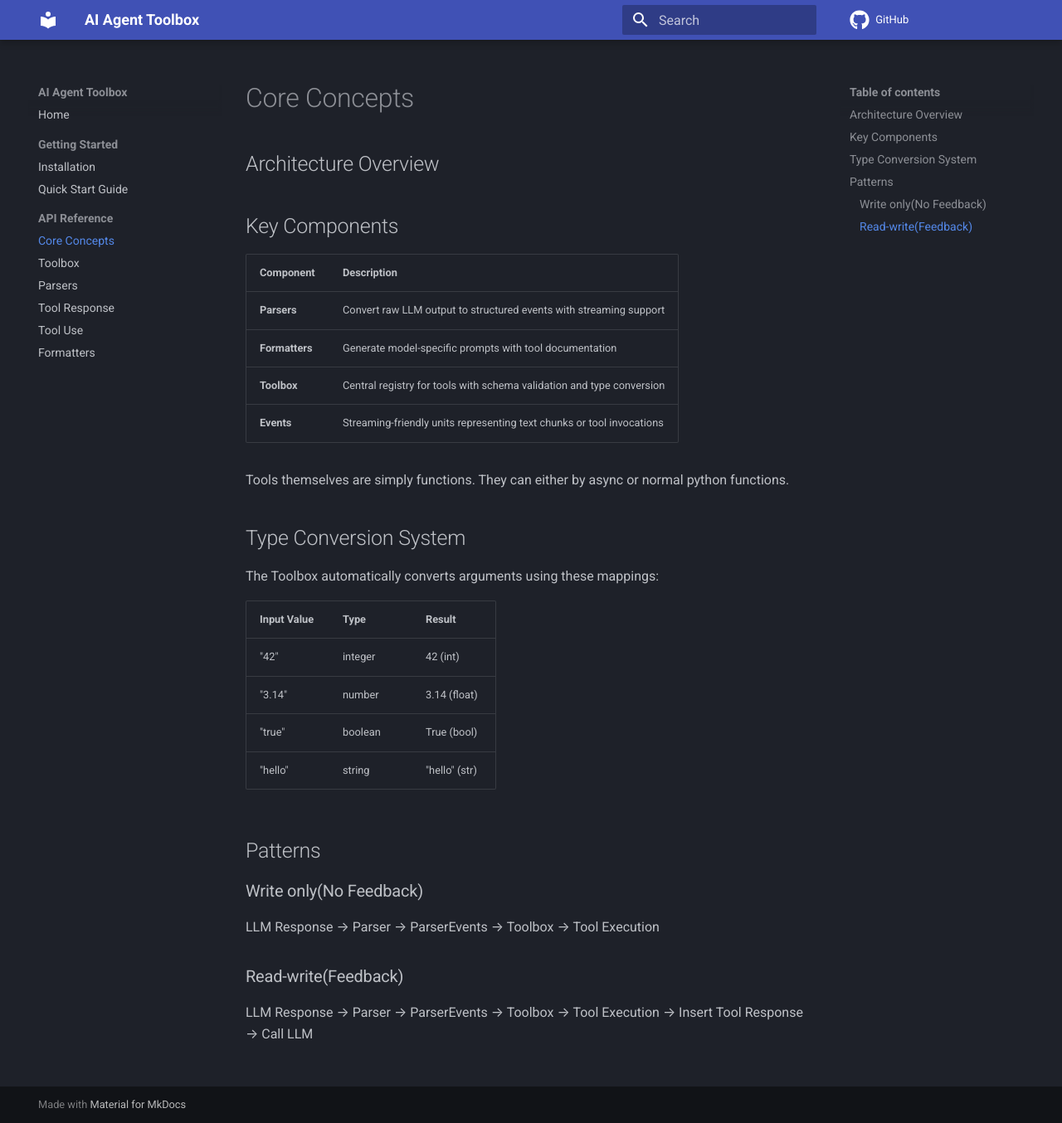
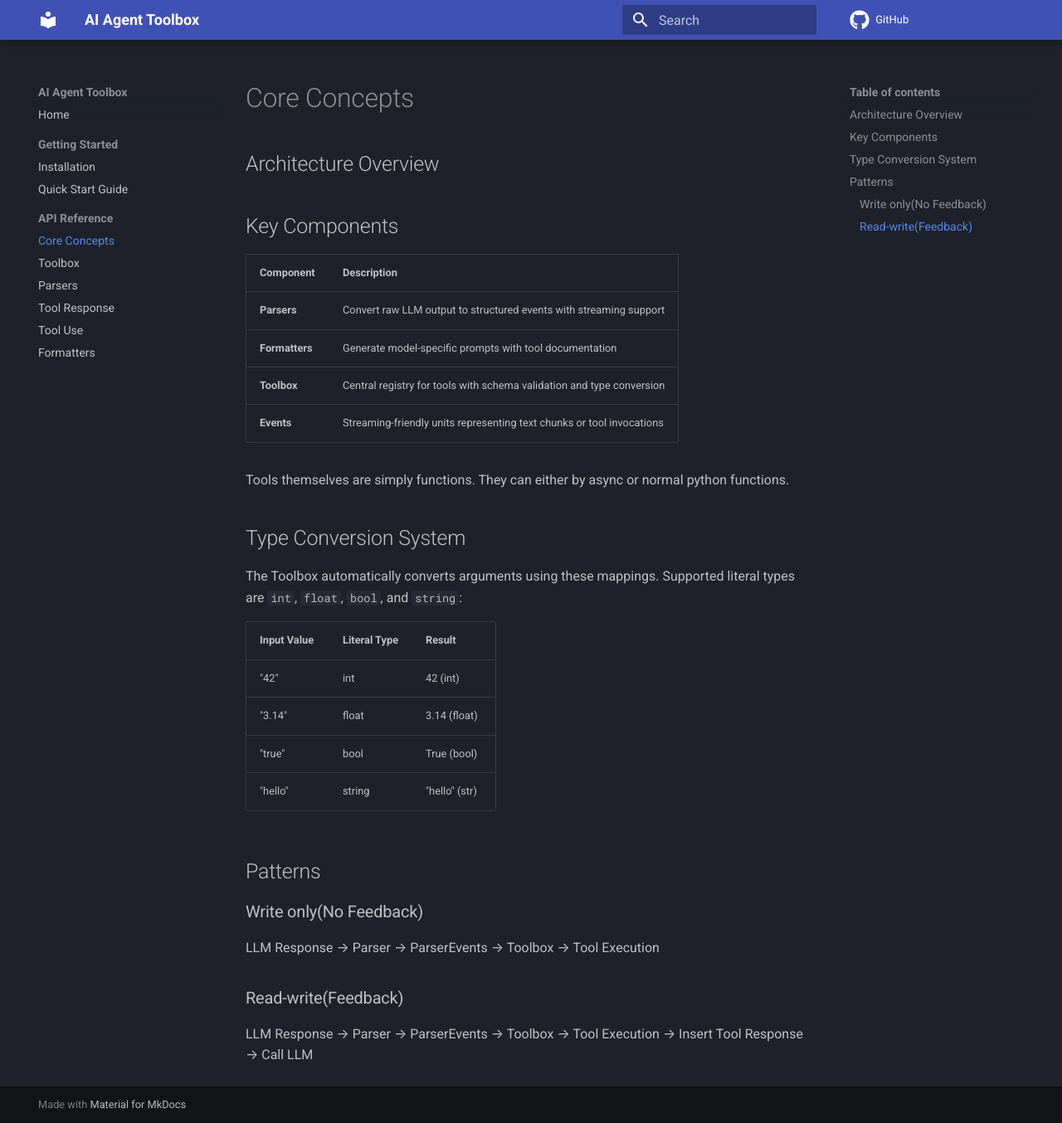
Before and after one commit to 255BITS/ai-agent-toolbox, an MkDocs documentation site: the page built from docs/api-reference/core-concepts.md, in a window 1280 px wide and 1354 px high. Shown: the whole window at 83% size. Built offline with MkDocs 1.6.1 and Material for MkDocs 9.7.7, drawn with Linux system fonts in a browser that asks for light colours; comment, search, counter and statistics services are not loaded.

Commit message:
Update literal type terminology in docs

```diff
--- a/docs/api-reference/core-concepts.md
+++ b/docs/api-reference/core-concepts.md
@@ -15,14 +15,14 @@ Tools themselves are simply functions. They can either by async or normal python
 
 ## Type Conversion System
 
-The Toolbox automatically converts arguments using these mappings:
+The Toolbox automatically converts arguments using these mappings. Supported literal types are `int`, `float`, `bool`, and `string`:
 
-| Input Value | Type      | Result          |
-|-------------|-----------|-----------------|
-| "42"        | integer   | 42 (int)        |
-| "3.14"      | number    | 3.14 (float)    |
-| "true"      | boolean   | True (bool)     |
-| "hello"     | string    | "hello" (str)   |
+| Input Value | Literal Type | Result          |
+|-------------|--------------|-----------------|
+| "42"        | int          | 42 (int)        |
+| "3.14"      | float        | 3.14 (float)    |
+| "true"      | bool         | True (bool)     |
+| "hello"     | string       | "hello" (str)   |
 
 ## Patterns
 
```
Also changed, not shown: docs/api-reference/formatters.md (+1 -1 lines).
